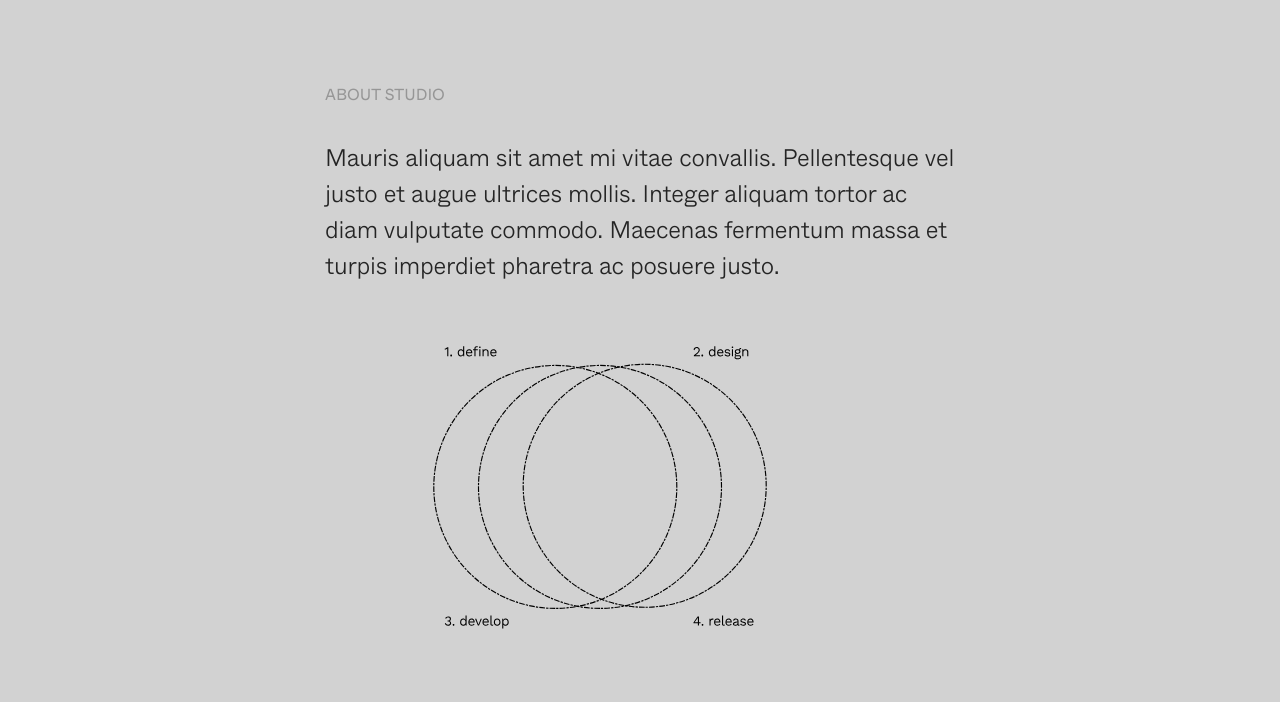
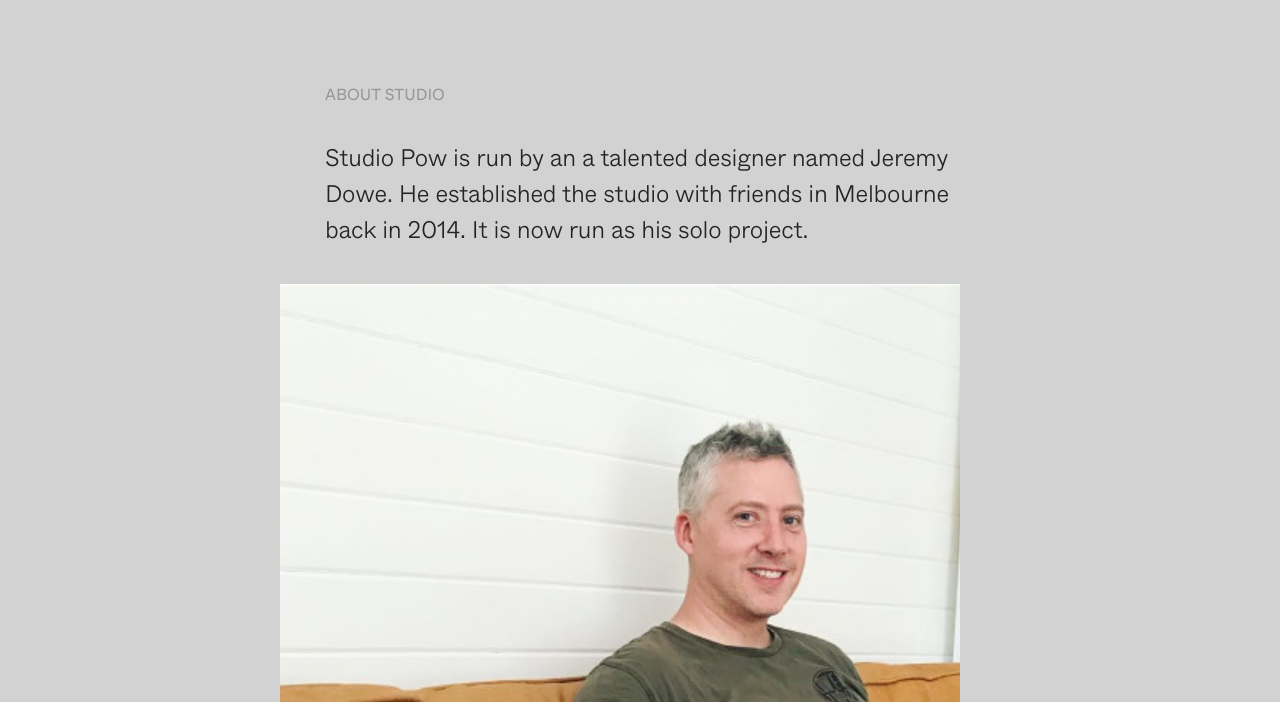
Before and after one commit to JeremyDowe/studiopow, a website built with Parcel: page studio.html in a window 1280 px wide. Shown: the part 98-800 px from the top of the page. Built offline with nearby package versions, Linux system fonts and the light colour scheme.

Commit message:
css ammendments

```diff
--- a/studio.html
+++ b/studio.html
@@ -29,17 +29,18 @@
             <div class="about__studio">
                 <h3>About Studio</h3>
                 <p>
-                    Mauris aliquam sit amet mi vitae convallis. Pellentesque vel justo et augue ultrices mollis.
-                    Integer aliquam tortor ac diam vulputate commodo. Maecenas fermentum massa et turpis imperdiet pharetra ac
-                    posuere justo.
+                    Studio Pow is run by an a talented designer named Jeremy Dowe.
+                    He established the studio with friends in Melbourne back in 2014.
+                    It is now run as his solo project.
                 </p>
-                <div class="circle__process--onside"></div>
+                <div class="studio__picture"></div>
+
                 <h3>Design Process</h3>
                 <p>
                     Our focus is on end–to–end design &amp; development.
                     We develop solutions with our users in mind which are both adaptive and unique.
                 </p>
-                <div class="studio__picture"></div>
+                <div class="circle__process--onside"></div>
             </div>
         </section>
     </main>
```
Also changed, not shown: dist/studio.html, 1 other file.
